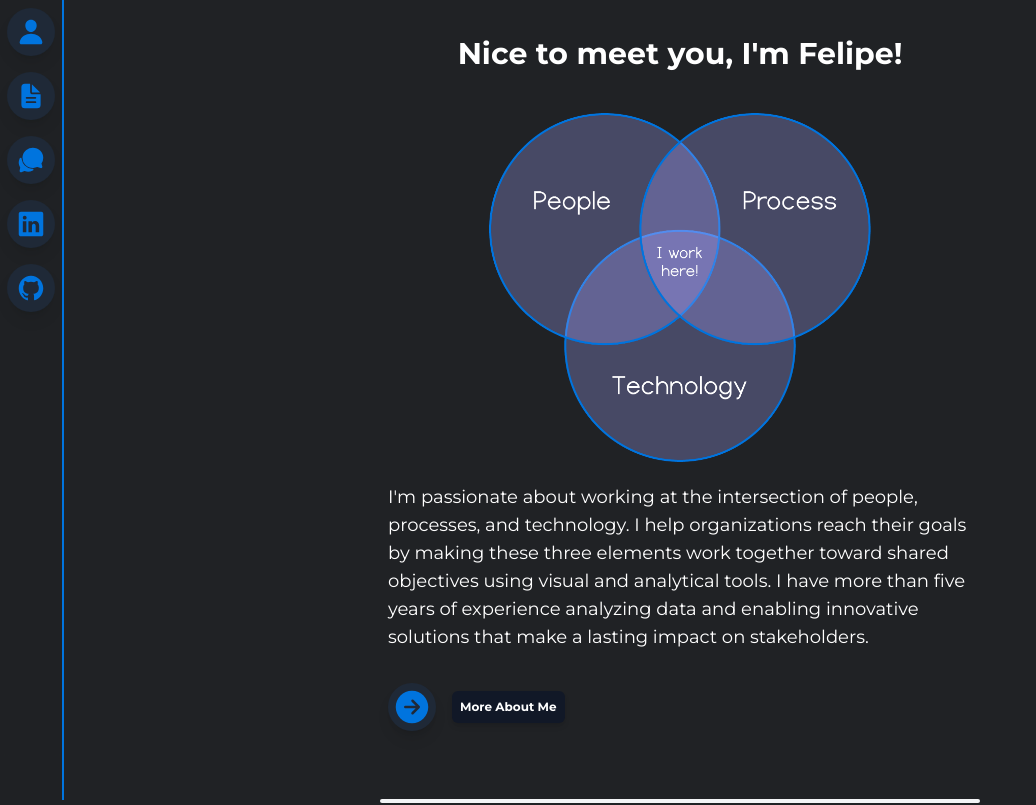
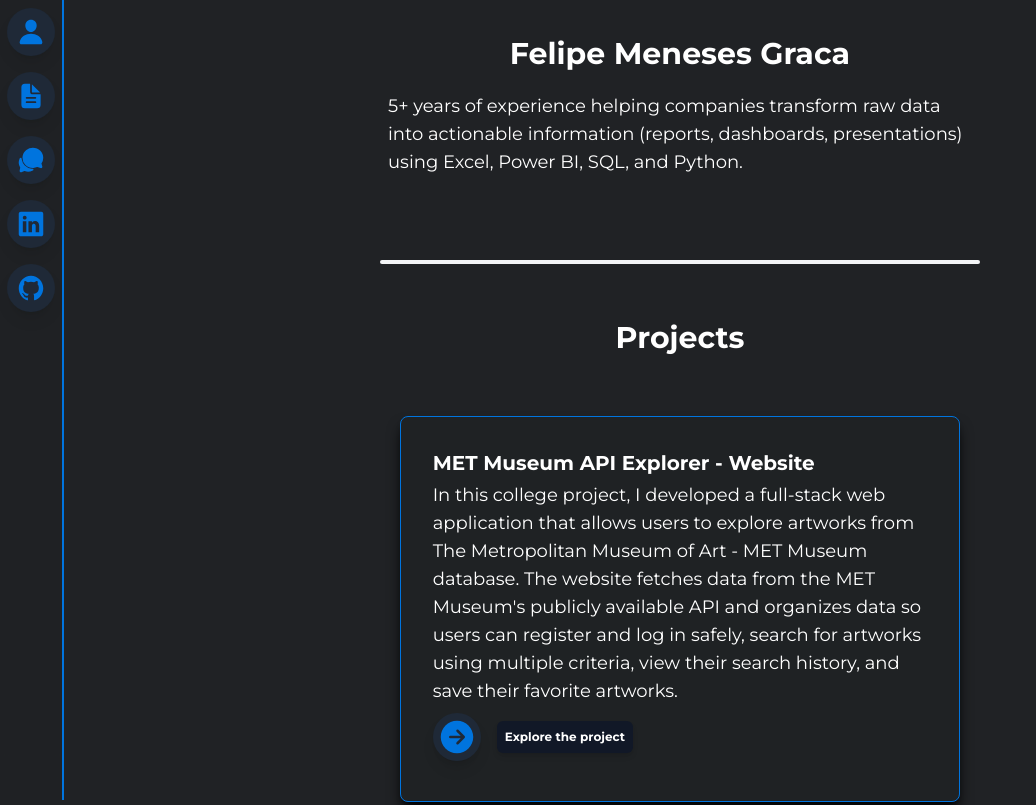
Before and after one commit to fmeneses-graca/my-website, a Next.js app: page / in a window 1280 px wide. Shown: the top 805 px of the page, without its empty margins (0-1036 px from the left). Built offline with nearby package versions, Linux system fonts and the light colour scheme.

Commit message:
Version 3.0

```diff
--- a/components/AboutSection.js
+++ b/components/AboutSection.js
@@ -8,20 +8,18 @@ export default function AboutSection() {
         <div id="about" className="section-container">
             <div className="flex-col">
                 <h1 className="mx-auto">
-                    Nice to meet you, I&apos;m Felipe!
+                    Felipe Meneses Graca
                 </h1>
 
-                <Image src={pptFramework} alt="People Process Technology Framework" width='400' className="mx-auto my-3" />
+                {/* <Image src={pptFramework} alt="People Process Technology Framework" width='400' className="mx-auto my-3" /> */}
 
                 <p className="md:w-1/2 md:mx-auto">
-                    I&apos;m passionate about working at the intersection of people, processes, and technology.
-                    I help organizations reach their goals by making these three elements work together toward shared objectives using visual and analytical tools.
-                    I have more than five years of experience analyzing data and enabling innovative solutions that make a lasting impact on stakeholders.
+                    5+ years of experience helping companies transform raw data into actionable information (reports, dashboards, presentations) using Excel, Power BI, SQL, and Python.
                 </p>
 
                 <br />
 
-                <div className="md:w-1/2 md:mx-auto">
+                {/* <div className="md:w-1/2 md:mx-auto">
                     <div className="flex">
                         <Link href="/more-about-me" passHref>
                             <button className="icon group">
@@ -32,7 +30,7 @@ export default function AboutSection() {
                             </button>
                         </Link>
                     </div>
-                </div>
+                </div> */}
                 <br />
             </div>
         </div>
```
Also changed, not shown: styles/globals.css (line endings or trailing spaces).
